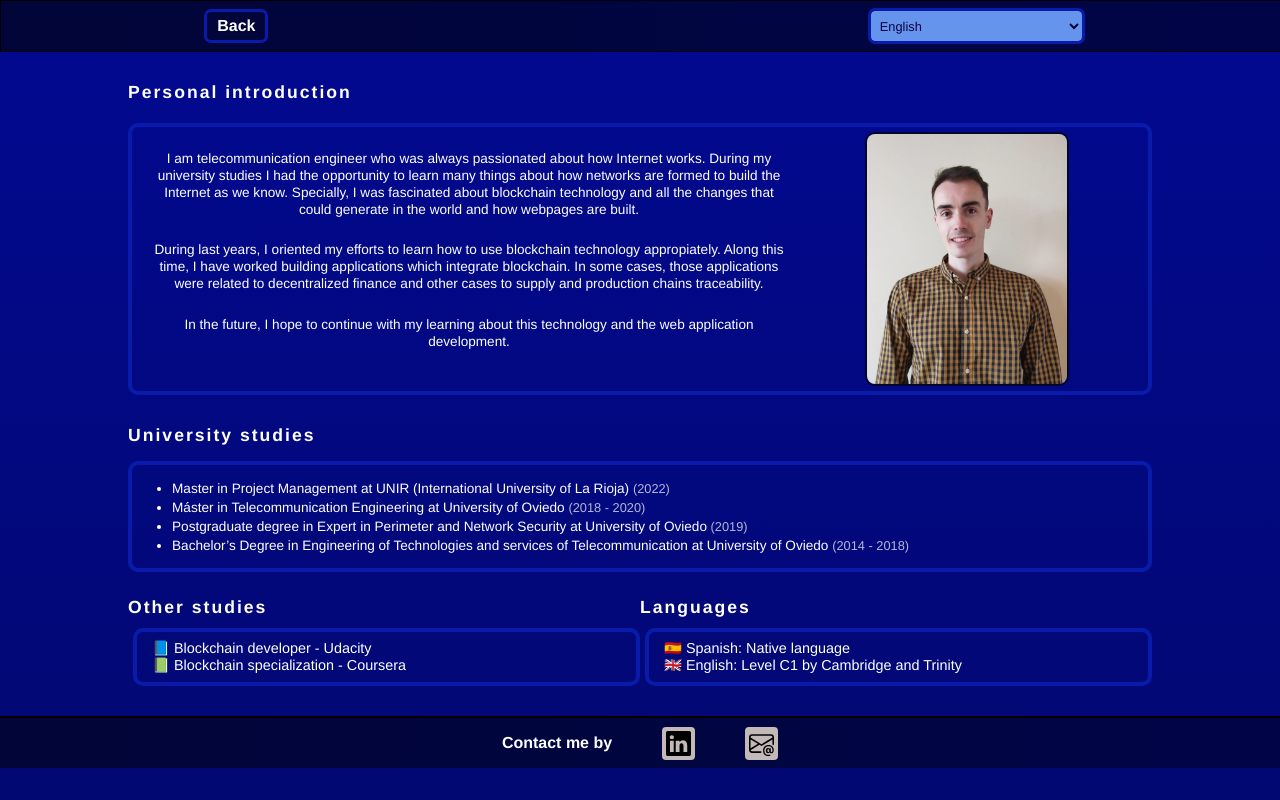
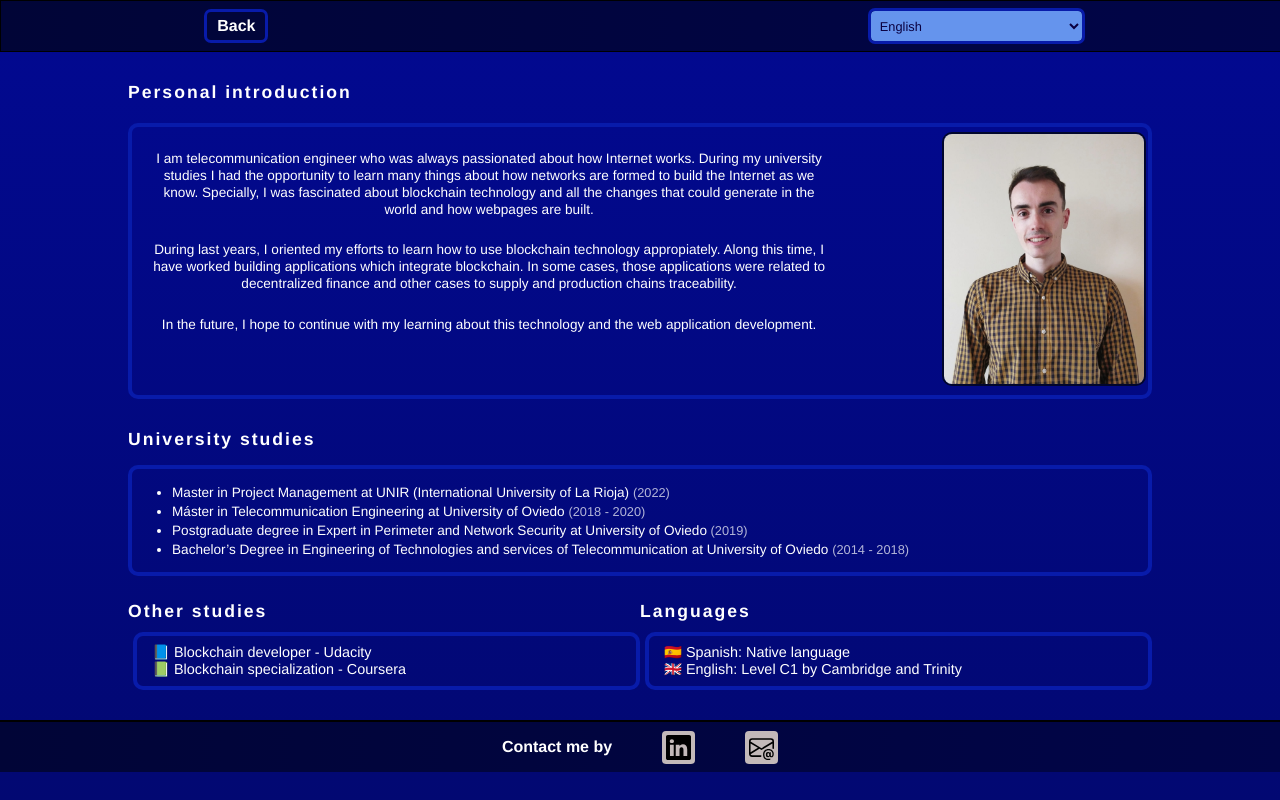
Before and after one commit to javirro/personal-web, a React (Create React App) app: page /personal-info in a window 1280 px wide. Built offline with nearby package versions, Linux system fonts and the light colour scheme.

Commit message:
Add LazyLoadImage for introduction personal page

```diff
--- a/src/routes/Introduction.jsx
+++ b/src/routes/Introduction.jsx
@@ -2,6 +2,7 @@
 import personalImg from '../images/personaPhoto.jpeg'
 import { FormattedMessage } from 'react-intl'
 import GlobalFooter from '../components/GlobalFooter'
+import { LazyLoadImage } from "react-lazy-load-image-component";
 import '../styles/Introduction.css'
 
 
@@ -15,7 +16,11 @@ const Introduction = () => {
           <p className="personal-text"><FormattedMessage id="personal-description-2" /></p>
           <p className="personal-text"><FormattedMessage id="personal-description-3" /></p>
         </div>
-        <img src={personalImg} alt="prueba" className="personal-img" />
+        <LazyLoadImage src={personalImg}
+          className='personal-img'
+          effect='blur'
+          alt="Image Alt"
+        />
       </section>
 
       <h2 className="personal-title"><FormattedMessage id="universitary-studies" /></h2>
--- a/src/styles/FavStackModal.css
+++ b/src/styles/FavStackModal.css
@@ -1,6 +1,6 @@
 @import url(main.css);
 .fav-stack-modal {
-    position: fixed;
+    position: absolute;
     top: 0;
     left: 0;
     width: 100%;
--- a/src/styles/Introduction.css
+++ b/src/styles/Introduction.css
@@ -8,7 +8,8 @@
 
 .introduction-container {
     display: grid;
-    grid-template-columns: 66% 33%;
+    grid-template-columns: 70% 20%;
+    gap: 10%;
     border: 4px solid rgb(8, 27, 170);
     border-radius: 10px;
     margin-left: 10%;
@@ -37,8 +38,6 @@
 .personal-img {
     width: 200px;
     height: 250px;
-    margin-left: auto;
-    margin-right: auto;
     border-radius: 10px;
     border: 2px solid rgb(1, 6, 45);
     position: relative;
```
